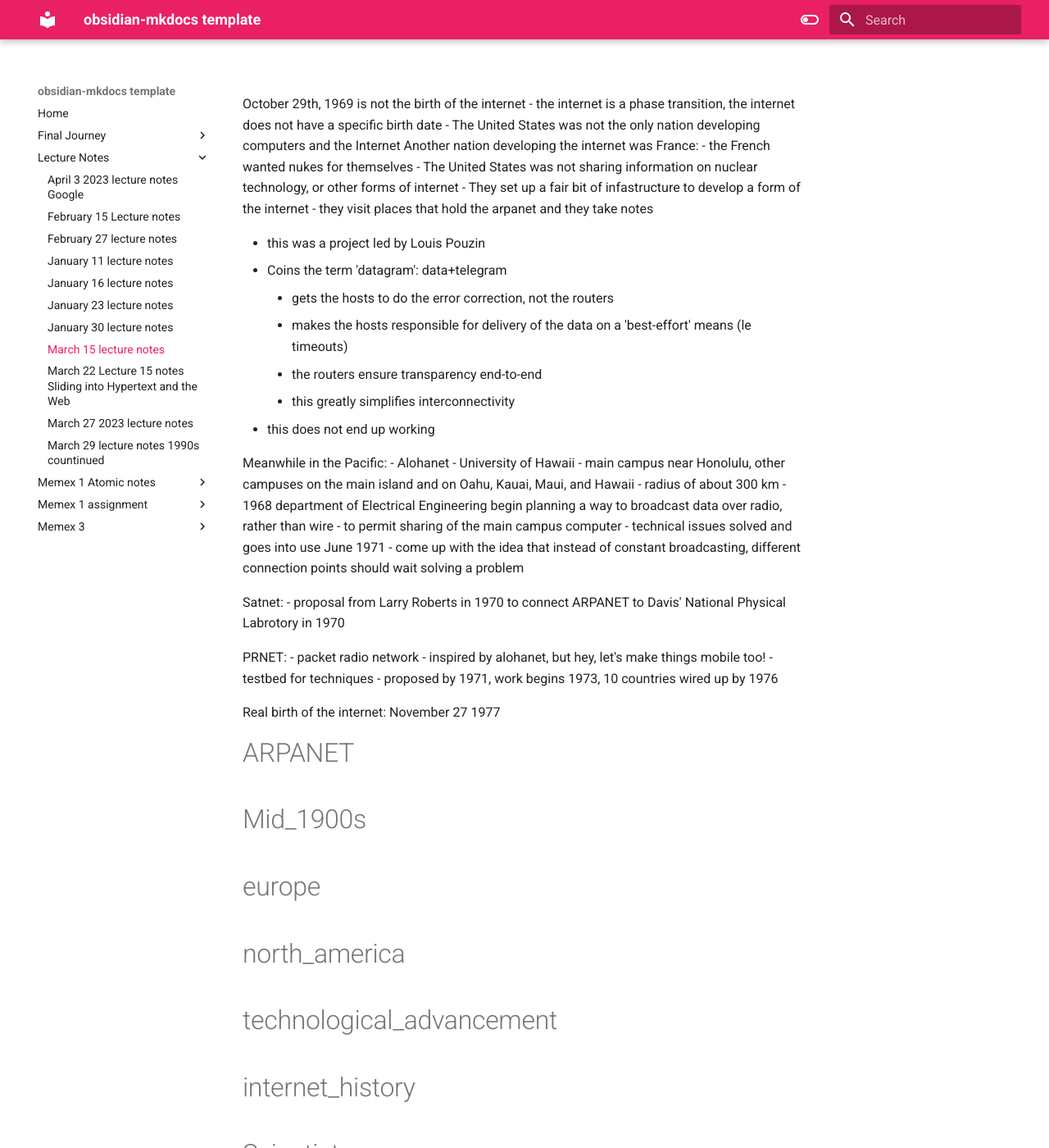
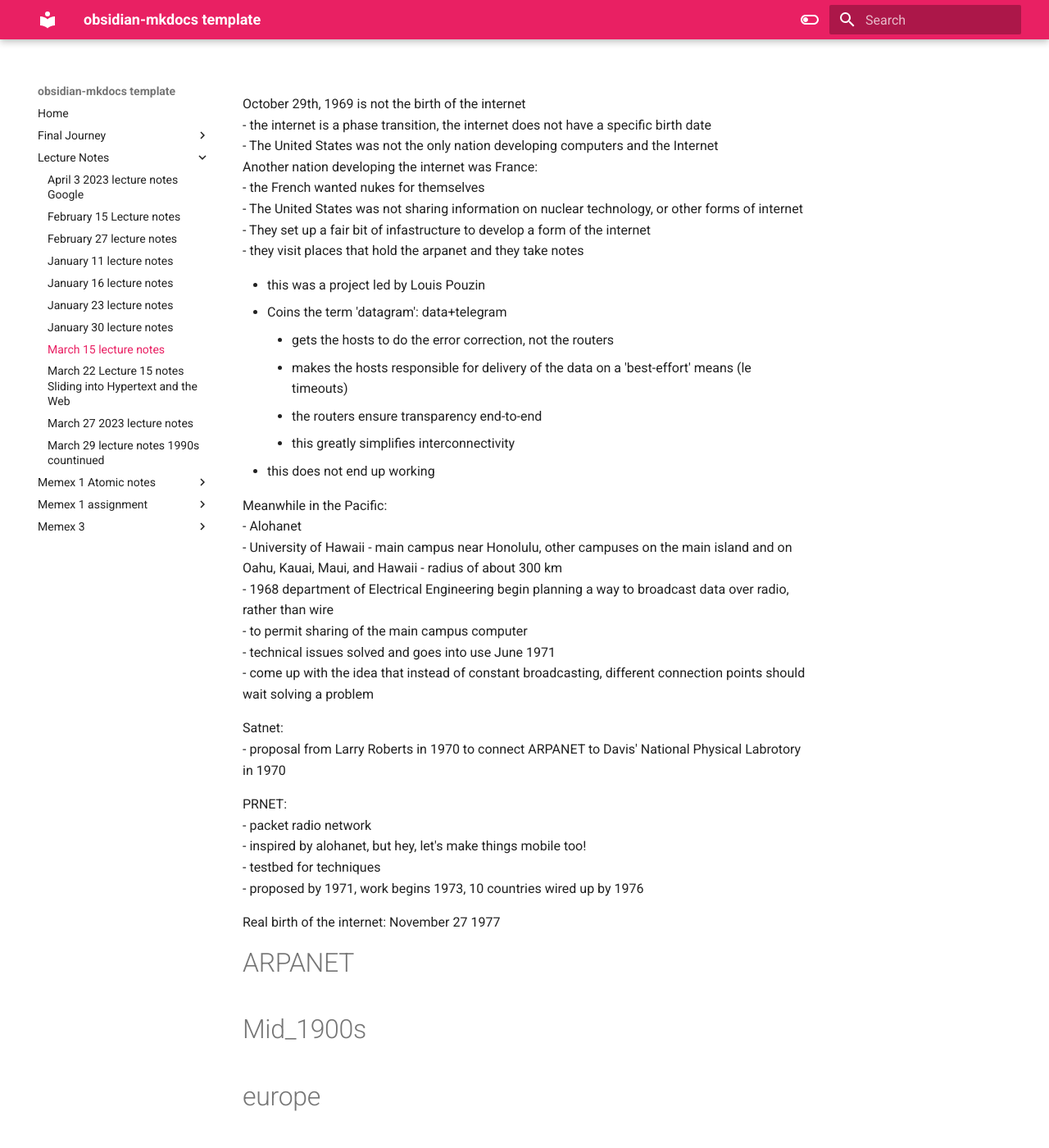
Before and after one commit to EricSchofield/HIST-1900-Memmex-1, an MkDocs documentation site: the page built from docs/Lecture Notes/March 15 lecture notes.md, in a window 1280 px wide and 1400 px high. Shown: the whole window at 82% size. Built offline with MkDocs 1.6.1 and Material for MkDocs 9.7.7, drawn with Linux system fonts in a browser that asks for light colours; part of the change alters nothing that is shown.

```diff
--- a/docs/Lecture Notes/March 15 lecture notes.md
+++ b/docs/Lecture Notes/March 15 lecture notes.md
@@ -1,13 +1,13 @@
-October 29th, 1969 is not the birth of the internet
-- the internet is a phase transition, the internet does not have a specific birth date
-- The United States was not the only nation developing computers and the Internet
-Another nation developing the internet was France:
-- the French wanted nukes for themselves
-- The United States was not sharing information on nuclear technology, or other forms of internet
-- They set up a fair bit of infastructure to develop a form of the internet
-- they visit places that hold the arpanet and they take notes
+October 29th, 1969 is not the birth of the internet <br>
+- the internet is a phase transition, the internet does not have a specific birth date<br>
+- The United States was not the only nation developing computers and the Internet<br>
+Another nation developing the internet was France:<br>
+- the French wanted nukes for themselves <br>
+- The United States was not sharing information on nuclear technology, or other forms of internet <br>
+- They set up a fair bit of infastructure to develop a form of the internet <br>
+- they visit places that hold the arpanet and they take notes <br>
 
-- this was a project led by Louis Pouzin
+- this was a project led by Louis Pouzin<br>
 - Coins the term 'datagram': data+telegram
 	- gets the hosts to do the error correction, not the routers
 	- makes the hosts responsible for delivery of the data on a 'best-effort' means (le timeouts)
@@ -15,24 +15,24 @@ Another nation developing the internet was France:
 	- this greatly simplifies interconnectivity
 - this does not end up working
 
-Meanwhile in the Pacific:
-- Alohanet
-	- University of Hawaii - main campus near Honolulu, other campuses on the main island and on Oahu, Kauai, Maui, and Hawaii - radius of about 300 km
-	- 1968 department of Electrical Engineering begin planning a way to broadcast data over radio, rather than wire
-	- to permit sharing of the main campus computer
-	- technical issues solved and goes into use June 1971
-	- come up with the idea that instead of constant broadcasting, different connection points should wait solving a problem
+Meanwhile in the Pacific:<br>
+- Alohanet<br>
+	- University of Hawaii - main campus near Honolulu, other campuses on the main island and on Oahu, Kauai, Maui, and Hawaii - radius of about 300 km<br>
+	- 1968 department of Electrical Engineering begin planning a way to broadcast data over radio, rather than wire<br>
+	- to permit sharing of the main campus computer<br>
+	- technical issues solved and goes into use June 1971<br>
+	- come up with the idea that instead of constant broadcasting, different connection points should wait solving a problem<br>
 
-Satnet:
-- proposal from Larry Roberts in 1970 to connect ARPANET to Davis' National Physical Labrotory in 1970
+Satnet:<br>
+- proposal from Larry Roberts in 1970 to connect ARPANET to Davis' National Physical Labrotory in 1970<br>
 
-PRNET:
-- packet radio network
-- inspired by alohanet, but hey, let's make things mobile too!
-- testbed for techniques
-- proposed by 1971, work begins 1973, 10 countries wired up by 1976
+PRNET:<br>
+- packet radio network<br>
+- inspired by alohanet, but hey, let's make things mobile too!<br>
+- testbed for techniques<br>
+- proposed by 1971, work begins 1973, 10 countries wired up by 1976<br>
 
-Real birth of the internet: November 27 1977
+Real birth of the internet: November 27 1977<br>
 
 #ARPANET
 #Mid_1900s
```
